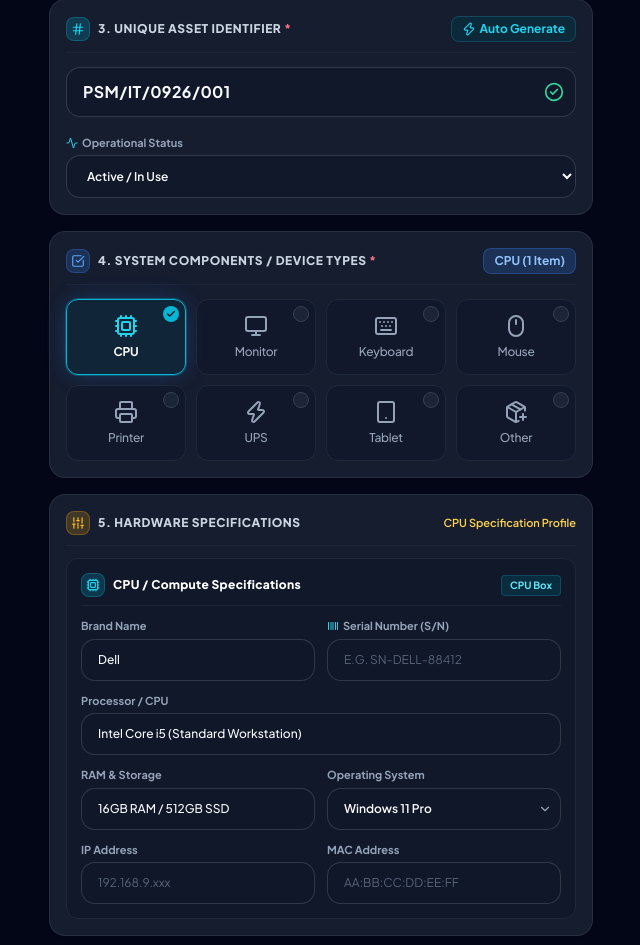
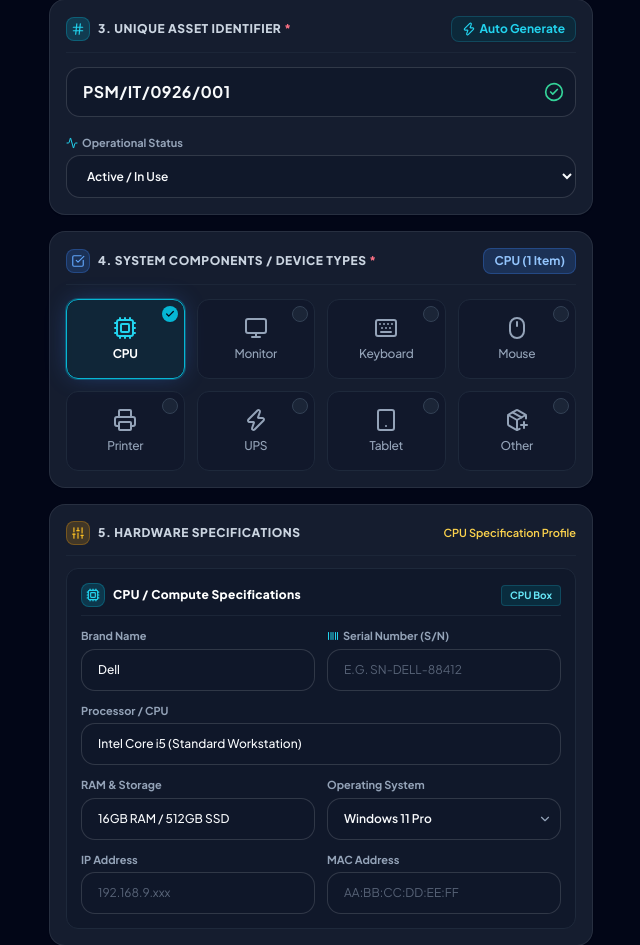
Before and after one commit to krish-228/campus-asset-iq, a Django app: page /inventory/add/ in a window 1280 px wide. Shown: the part 804-1749 px from the top of the page, without its empty margins (319-959 px from the left). Run offline with Django 5.2, Linux system fonts and the light colour scheme; data comes from the database, SQL or seed files in the repository; data that the repository does not hold is empty; some libraries are stand-ins or nearby versions.

Commit message:
style: set w-full on component grid and cards to spread 100% across container

```diff
--- a/template/admin/mobile_add_device.html
+++ b/template/admin/mobile_add_device.html
@@ -412,10 +412,10 @@
                     </span>
                 </div>
 
-                <!-- 8 Hardware Component Checkbox Cards: 2 Symmetrical Lines (4 on Row 1, 4 on Row 2) -->
-                <div class="grid grid-cols-4 gap-2 sm:gap-2.5" id="component-checkbox-grid">
+                <!-- 8 Hardware Component Checkbox Cards: 2 Symmetrical Lines (4 on Row 1, 4 on Row 2) Spread Over Container -->
+                <div class="grid grid-cols-4 gap-2.5 sm:gap-3 w-full" id="component-checkbox-grid">
                     <!-- CPU -->
-                    <label class="component-card relative min-h-[72px] sm:min-h-[76px] p-2 sm:p-2.5 rounded-xl border flex flex-col items-center justify-center gap-1.5 cursor-pointer select-none transition-all active:scale-95 border-cyan-500 bg-cyan-950/40 text-cyan-300 shadow-glow ring-1 ring-cyan-500/30" data-comp="CPU">
+                    <label class="component-card w-full relative min-h-[74px] sm:min-h-[80px] p-2 sm:p-2.5 rounded-xl border flex flex-col items-center justify-center gap-1.5 cursor-pointer select-none transition-all active:scale-95 border-cyan-500 bg-cyan-950/40 text-cyan-300 shadow-glow ring-1 ring-cyan-500/30" data-comp="CPU">
                         <input type="checkbox" value="CPU" checked onchange="toggleComponent('CPU', this.checked)" class="component-checkbox sr-only">
                         <span class="comp-badge absolute top-1.5 right-1.5 w-3.5 h-3.5 sm:w-4 sm:h-4 rounded-full bg-cyan-500 text-slate-950 flex items-center justify-center shadow-sm">
                             <i data-lucide="check" class="w-2.5 h-2.5 stroke-[3]"></i>
@@ -425,7 +425,7 @@
                     </label>
 
                     <!-- Monitor (Display) -->
-                    <label class="component-card relative min-h-[72px] sm:min-h-[76px] p-2 sm:p-2.5 rounded-xl border flex flex-col items-center justify-center gap-1.5 cursor-pointer select-none transition-all active:scale-95 border-slate-800 bg-slate-900/60 text-slate-400 hover:border-slate-700 hover:text-slate-200" data-comp="Display">
+                    <label class="component-card w-full relative min-h-[74px] sm:min-h-[80px] p-2 sm:p-2.5 rounded-xl border flex flex-col items-center justify-center gap-1.5 cursor-pointer select-none transition-all active:scale-95 border-slate-800 bg-slate-900/60 text-slate-400 hover:border-slate-700 hover:text-slate-200" data-comp="Display">
                         <input type="checkbox" value="Display" onchange="toggleComponent('Display', this.checked)" class="component-checkbox sr-only">
                         <span class="comp-badge absolute top-1.5 right-1.5 w-3.5 h-3.5 sm:w-4 sm:h-4 rounded-full border border-slate-700 bg-slate-800/80 text-transparent flex items-center justify-center"></span>
                         <i data-lucide="monitor" class="comp-icon w-5 h-5 sm:w-6 sm:h-6 text-slate-400 shrink-0"></i>
@@ -433,7 +433,7 @@
                     </label>
 
                     <!-- Keyboard -->
-                    <label class="component-card relative min-h-[72px] sm:min-h-[76px] p-2 sm:p-2.5 rounded-xl border flex flex-col items-center justify-center gap-1.5 cursor-pointer select-none transition-all active:scale-95 border-slate-800 bg-slate-900/60 text-slate-400 hover:border-slate-700 hover:text-slate-200" data-comp="Keyboard">
+                    <label class="component-card w-full relative min-h-[74px] sm:min-h-[80px] p-2 sm:p-2.5 rounded-xl border flex flex-col items-center justify-center gap-1.5 cursor-pointer select-none transition-all active:scale-95 border-slate-800 bg-slate-900/60 text-slate-400 hover:border-slate-700 hover:text-slate-200" data-comp="Keyboard">
                         <input type="checkbox" value="Keyboard" onchange="toggleComponent('Keyboard', this.checked)" class="component-checkbox sr-only">
                         <span class="comp-badge absolute top-1.5 right-1.5 w-3.5 h-3.5 sm:w-4 sm:h-4 rounded-full border border-slate-700 bg-slate-800/80 text-transparent flex items-center justify-center"></span>
                         <i data-lucide="keyboard" class="comp-icon w-5 h-5 sm:w-6 sm:h-6 text-slate-400 shrink-0"></i>
@@ -441,7 +441,7 @@
                     </label>
 
                     <!-- Mouse -->
-                    <label class="component-card relative min-h-[72px] sm:min-h-[76px] p-2 sm:p-2.5 rounded-xl border flex flex-col items-center justify-center gap-1.5 cursor-pointer select-none transition-all active:scale-95 border-slate-800 bg-slate-900/60 text-slate-400 hover:border-slate-700 hover:text-slate-200" data-comp="Mouse">
+                    <label class="component-card w-full relative min-h-[74px] sm:min-h-[80px] p-2 sm:p-2.5 rounded-xl border flex flex-col items-center justify-center gap-1.5 cursor-pointer select-none transition-all active:scale-95 border-slate-800 bg-slate-900/60 text-slate-400 hover:border-slate-700 hover:text-slate-200" data-comp="Mouse">
                         <input type="checkbox" value="Mouse" onchange="toggleComponent('Mouse', this.checked)" class="component-checkbox sr-only">
                         <span class="comp-badge absolute top-1.5 right-1.5 w-3.5 h-3.5 sm:w-4 sm:h-4 rounded-full border border-slate-700 bg-slate-800/80 text-transparent flex items-center justify-center"></span>
                         <i data-lucide="mouse" class="comp-icon w-5 h-5 sm:w-6 sm:h-6 text-slate-400 shrink-0"></i>
@@ -449,7 +449,7 @@
                     </label>
 
                     <!-- Printer -->
-                    <label class="component-card relative min-h-[72px] sm:min-h-[76px] p-2 sm:p-2.5 rounded-xl border flex flex-col items-center justify-center gap-1.5 cursor-pointer select-none transition-all active:scale-95 border-slate-800 bg-slate-900/60 text-slate-400 hover:border-slate-700 hover:text-slate-200" data-comp="Printer">
+                    <label class="component-card w-full relative min-h-[74px] sm:min-h-[80px] p-2 sm:p-2.5 rounded-xl border flex flex-col items-center justify-center gap-1.5 cursor-pointer select-none transition-all active:scale-95 border-slate-800 bg-slate-900/60 text-slate-400 hover:border-slate-700 hover:text-slate-200" data-comp="Printer">
                         <input type="checkbox" value="Printer" onchange="toggleComponent('Printer', this.checked)" class="component-checkbox sr-only">
                         <span class="comp-badge absolute top-1.5 right-1.5 w-3.5 h-3.5 sm:w-4 sm:h-4 rounded-full border border-slate-700 bg-slate-800/80 text-transparent flex items-center justify-center"></span>
                         <i data-lucide="printer" class="comp-icon w-5 h-5 sm:w-6 sm:h-6 text-slate-400 shrink-0"></i>
@@ -457,7 +457,7 @@
                     </label>
 
                     <!-- UPS -->
-                    <label class="component-card relative min-h-[72px] sm:min-h-[76px] p-2 sm:p-2.5 rounded-xl border flex flex-col items-center justify-center gap-1.5 cursor-pointer select-none transition-all active:scale-95 border-slate-800 bg-slate-900/60 text-slate-400 hover:border-slate-700 hover:text-slate-200" data-comp="UPS">
+                    <label class="component-card w-full relative min-h-[74px] sm:min-h-[80px] p-2 sm:p-2.5 rounded-xl border flex flex-col items-center justify-center gap-1.5 cursor-pointer select-none transition-all active:scale-95 border-slate-800 bg-slate-900/60 text-slate-400 hover:border-slate-700 hover:text-slate-200" data-comp="UPS">
                         <input type="checkbox" value="UPS" onchange="toggleComponent('UPS', this.checked)" class="component-checkbox sr-only">
                         <span class="comp-badge absolute top-1.5 right-1.5 w-3.5 h-3.5 sm:w-4 sm:h-4 rounded-full border border-slate-700 bg-slate-800/80 text-transparent flex items-center justify-center"></span>
                         <i data-lucide="zap" class="comp-icon w-5 h-5 sm:w-6 sm:h-6 text-slate-400 shrink-0"></i>
@@ -465,7 +465,7 @@
                     </label>
 
                     <!-- Tablet -->
-                    <label class="component-card relative min-h-[72px] sm:min-h-[76px] p-2 sm:p-2.5 rounded-xl border flex flex-col items-center justify-center gap-1.5 cursor-pointer select-none transition-all active:scale-95 border-slate-800 bg-slate-900/60 text-slate-400 hover:border-slate-700 hover:text-slate-200" data-comp="Tablet">
+                    <label class="component-card w-full relative min-h-[74px] sm:min-h-[80px] p-2 sm:p-2.5 rounded-xl border flex flex-col items-center justify-center gap-1.5 cursor-pointer select-none transition-all active:scale-95 border-slate-800 bg-slate-900/60 text-slate-400 hover:border-slate-700 hover:text-slate-200" data-comp="Tablet">
                         <input type="checkbox" value="Tablet" onchange="toggleComponent('Tablet', this.checked)" class="component-checkbox sr-only">
                         <span class="comp-badge absolute top-1.5 right-1.5 w-3.5 h-3.5 sm:w-4 sm:h-4 rounded-full border border-slate-700 bg-slate-800/80 text-transparent flex items-center justify-center"></span>
                         <i data-lucide="tablet" class="comp-icon w-5 h-5 sm:w-6 sm:h-6 text-slate-400 shrink-0"></i>
@@ -473,7 +473,7 @@
                     </label>
 
                     <!-- Other Device -->
-                    <label class="component-card relative min-h-[72px] sm:min-h-[76px] p-2 sm:p-2.5 rounded-xl border flex flex-col items-center justify-center gap-1.5 cursor-pointer select-none transition-all active:scale-95 border-slate-800 bg-slate-900/60 text-slate-400 hover:border-slate-700 hover:text-slate-200" data-comp="Other">
+                    <label class="component-card w-full relative min-h-[74px] sm:min-h-[80px] p-2 sm:p-2.5 rounded-xl border flex flex-col items-center justify-center gap-1.5 cursor-pointer select-none transition-all active:scale-95 border-slate-800 bg-slate-900/60 text-slate-400 hover:border-slate-700 hover:text-slate-200" data-comp="Other">
                         <input type="checkbox" value="Other" onchange="toggleComponent('Other', this.checked)" class="component-checkbox sr-only">
                         <span class="comp-badge absolute top-1.5 right-1.5 w-3.5 h-3.5 sm:w-4 sm:h-4 rounded-full border border-slate-700 bg-slate-800/80 text-transparent flex items-center justify-center"></span>
                         <i data-lucide="package-plus" class="comp-icon w-5 h-5 sm:w-6 sm:h-6 text-slate-400 shrink-0"></i>
@@ -1299,7 +1299,7 @@
                 if (chk) chk.checked = isChecked;
 
                 if (isChecked) {
-                    card.className = "component-card relative min-h-[72px] sm:min-h-[76px] p-2 sm:p-2.5 rounded-xl border flex flex-col items-center justify-center gap-1.5 cursor-pointer select-none transition-all active:scale-95 border-cyan-500 bg-cyan-950/40 text-cyan-300 shadow-glow ring-1 ring-cyan-500/30";
+                    card.className = "component-card w-full relative min-h-[74px] sm:min-h-[80px] p-2 sm:p-2.5 rounded-xl border flex flex-col items-center justify-center gap-1.5 cursor-pointer select-none transition-all active:scale-95 border-cyan-500 bg-cyan-950/40 text-cyan-300 shadow-glow ring-1 ring-cyan-500/30";
                     if (badge) {
                         badge.className = "comp-badge absolute top-1.5 right-1.5 w-3.5 h-3.5 sm:w-4 sm:h-4 rounded-full bg-cyan-500 text-slate-950 flex items-center justify-center shadow-sm";
                         badge.innerHTML = `<i data-lucide="check" class="w-2.5 h-2.5 stroke-[3]"></i>`;
@@ -1307,7 +1307,7 @@
                     if (icon) icon.className = "comp-icon w-5 h-5 sm:w-6 sm:h-6 text-cyan-400 shrink-0";
                     if (label) label.className = "comp-label text-[11px] sm:text-xs font-bold text-white tracking-tight text-center leading-tight";
                 } else {
-                    card.className = "component-card relative min-h-[72px] sm:min-h-[76px] p-2 sm:p-2.5 rounded-xl border flex flex-col items-center justify-center gap-1.5 cursor-pointer select-none transition-all active:scale-95 border-slate-800 bg-slate-900/60 text-slate-400 hover:border-slate-700 hover:text-slate-200";
+                    card.className = "component-card w-full relative min-h-[74px] sm:min-h-[80px] p-2 sm:p-2.5 rounded-xl border flex flex-col items-center justify-center gap-1.5 cursor-pointer select-none transition-all active:scale-95 border-slate-800 bg-slate-900/60 text-slate-400 hover:border-slate-700 hover:text-slate-200";
                     if (badge) {
                         badge.className = "comp-badge absolute top-1.5 right-1.5 w-3.5 h-3.5 sm:w-4 sm:h-4 rounded-full border border-slate-700 bg-slate-800/80 text-transparent flex items-center justify-center";
                         badge.innerHTML = ``;
```
